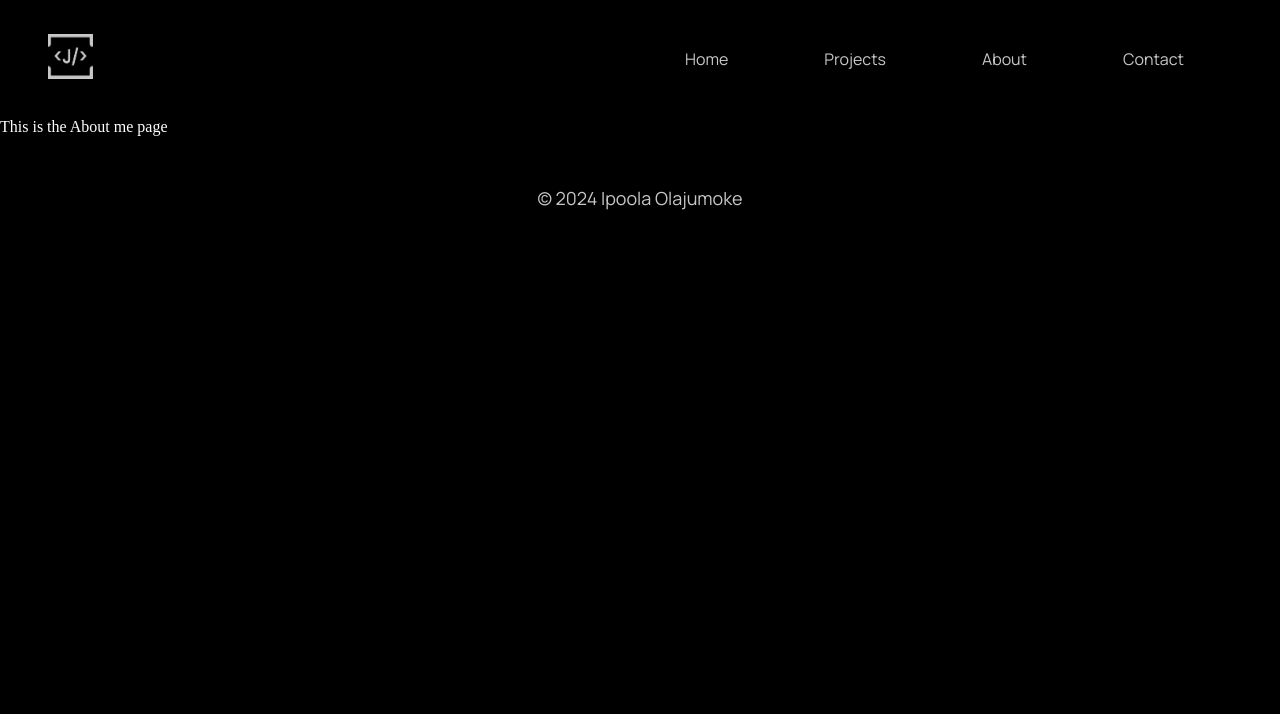
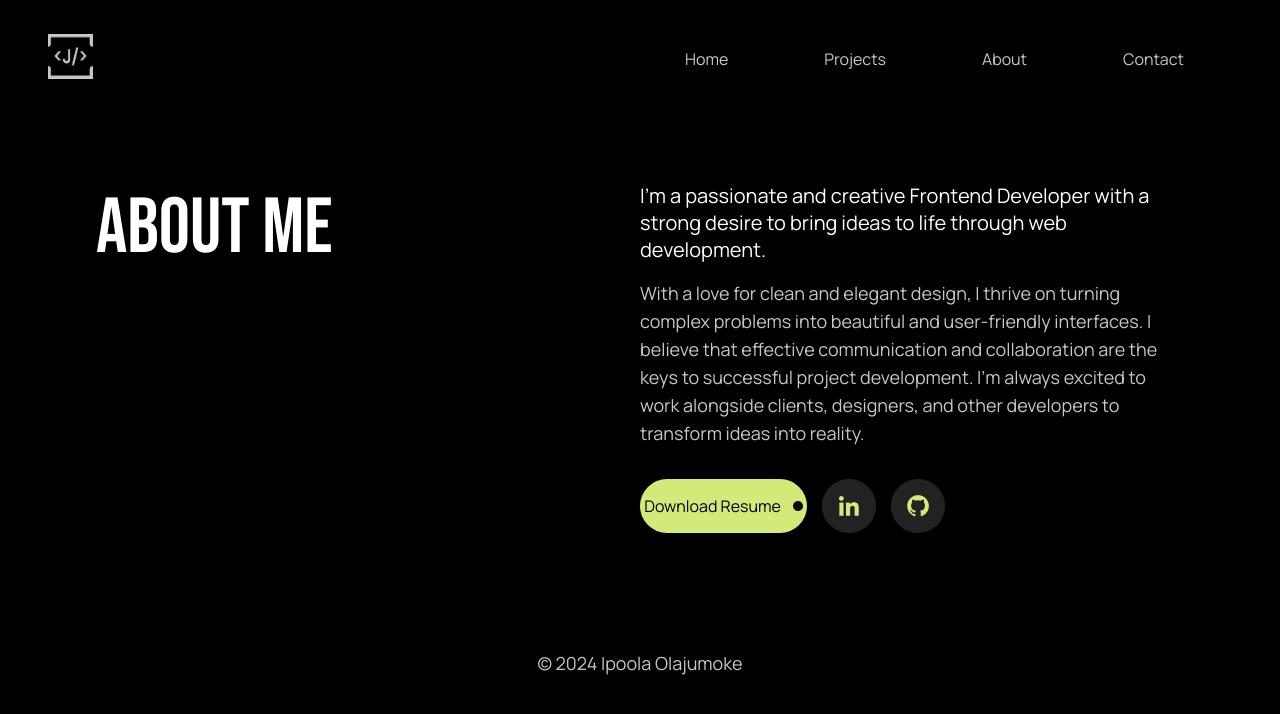
Before and after one commit to jummie-jk/Portfolio-new, a React (Create React App) app: page /about in a window 1280 px wide. Shown: the top 714 px of the page. Built offline with nearby package versions, Linux system fonts and the light colour scheme.

Commit message:
Worked on the about page

```diff
--- a/src/Components/ProjectsCard/projectCard.css
+++ b/src/Components/ProjectsCard/projectCard.css
@@ -34,6 +34,8 @@
 }
 .underline{
     border-bottom: 1px solid #D3E97A;
+    display: inline-block;
+    position: relative;
 }
 .flex a p {
     padding-right: 0.5rem;
--- a/src/Pages/aboutPage/aboutpage.css
+++ b/src/Pages/aboutPage/aboutpage.css
@@ -0,0 +1,13 @@
+.about-sectionn{
+        display: flex;
+        flex-wrap: nowrap;
+}
+.grid-item{
+    flex-basis: 100%;
+}
+@media screen and (max-width: 700px) {
+    .about-section{
+        display: flex;
+        flex-wrap: wrap;
+    }
+}
--- a/src/Pages/aboutPage/aboutpage.jsx
+++ b/src/Pages/aboutPage/aboutpage.jsx
@@ -1,10 +1,44 @@
-import { NavBar } from "../../Components/NavBar/navbar"
-
+import dot from '../../assets/dot.png'
+import linkedln from "../../assets/linkedIn.png"
+import github from "../../assets/github.png"
+import { Link } from "react-router-dom"
+import './aboutpage.css'
 export const AboutPage = () => {
     return(
         <div>
+              <section className="section ">
+                <div className="about-sectionn">
+                <div className="grid-item">
+                        <p className="header-text">About me</p>
+                    </div>
+                    <div className="grid-item">
+                        <p className="about-text">I'm a passionate and creative Frontend Developer with a strong desire to bring ideas to life through web development. </p>
+                        <p className="intro-mini">
+                        With a love for clean and elegant design, I thrive on turning complex problems into beautiful and user-friendly interfaces.
 
-          <p>This is the About me page</p>
+                        I believe that effective communication and collaboration are the keys to successful project development. I'm always excited to work alongside clients, designers, and other developers to transform ideas into reality.
+                        </p>
+                        <div className="home-contact-div">
+                        <div>
+                            <Link to='/contact'>
+                            <button class="contact-button">
+
+                             Download Resume
+                            <img src={dot} alt="Contact Icon" class="contact-icon"/>
+                        </button>
+                            </Link>
+
+                        </div>
+                        <div> <a href="https://www.linkedin.com/in/olajumokeipoola/" target="_blank"><img src={linkedln} alt="Icon" /></a></div>
+                        <div> <a href="https://github.com/jummie-jk" target="_blank"><img src={github} alt="Icon" /></a></div>
+                    </div>
+                    </div>
+                </div>
+                <div>
+
+                </div>
+
+           </section>
         </div>
     )
 }
--- a/src/Pages/contactPage/contactpage.jsx
+++ b/src/Pages/contactPage/contactpage.jsx
@@ -1,10 +1,38 @@
 import { NavBar } from "../../Components/NavBar/navbar"
+import { ContactForm } from "../../Components/Contact/contactPage"
+import twitterr from '../../assets/twitter.png'
+import githubb from '../../assets/githubb.png'
+import instagramm from '../../assets/instagram.png'
+import linkedlnn from '../../assets/linkedinnNew.png'
 
 export const ContactPage = () => {
     return(
         <div>
+            <section className="section">
+                <div className="contact-div">
+                    <div>
+                      <p className="header-text ">Let's Connect</p>
+                      <p className="intro-mini pb-1">Say hello at <span>jumokeipoola2019@gmail.com</span></p>
+                      <p className="intro-mini">For more information, here is my <span>resume</span></p>
+                      <div className="socials">
+                      <a href="https://www.linkedin.com/in/olajumokeipoola/" target="_blank">  <img src={linkedlnn} alt="icon" className="social-icon"/></a>
+                      <a href="https://github.com/jummie-jk"><img src={githubb} alt="icon" className="social-icon"/></a>
+                      <a href="https://twitter.com/Jummie_jk" target="_blank">
+                      <img src={twitterr} alt="icon" className="social-icon"/>
+                      </a>
+                       <a href="https://www.instagram.com/jummie_jk?igsh=cjVkenVhenY0OWMy" target="_blank">
+                       <img src={instagramm} alt="icon" className="social-icon"/>
+                       </a>
 
-          <p>This is the contact me page</p>
+                      </div>
+                    </div>
+                    <div>
+                        <form action="">
+                            <ContactForm/>
+                        </form>
+                    </div>
+                </div>
+           </section>
         </div>
     )
 }
--- a/src/Pages/homePage/homepage.css
+++ b/src/Pages/homePage/homepage.css
@@ -100,6 +100,8 @@
 }
 .underline{
     border-bottom: 1px solid #D3E97A;
+    display: inline-block;
+    position: relative;
 }
 .intro-mini span{
     color: #D3E97A;
@@ -110,6 +112,9 @@
     height: 32px;
     margin-right: 1rem;
     margin-top: 2rem;
+}
+.pb-1{
+    padding-bottom: 1rem;
 }
 
 
--- a/src/Pages/homePage/homepage.jsx
+++ b/src/Pages/homePage/homepage.jsx
@@ -14,6 +14,7 @@ import cryptous from '../../assets/cryptous-new.png'
 import dashboard from '../../assets/dashboard.png'
 import tasktracker from '../../assets/task-tracker.png'
 import { ContactForm } from "../../Components/Contact/contactPage"
+import arrow from "../../assets/arrow.png"
 
 export const HomePage = () => {
     return(
@@ -80,6 +81,10 @@ export const HomePage = () => {
                     projectlink = 'https://dashboardd-kit.vercel.app/'
                     githublink = 'https://github.com/jummie-jk/Dashboard'
                 />
+                <div className="flex underline">
+                    <a href="/all-projects">View all projects</a>
+                    <img src={arrow} alt="" />
+                </div>
             </div>
            </section>
            {/* About Section */}
@@ -106,7 +111,7 @@ export const HomePage = () => {
                 <div className="contact-div">
                     <div>
                       <p className="header-text">Let's Connect</p>
-                      <p className="intro-mini">Say hello at <span>jumokeipoola2019@gmail.com</span></p>
+                      <p className="intro-mini pb-1">Say hello at <span>jumokeipoola2019@gmail.com</span></p>
                       <p className="intro-mini">For more information, here is my <span>resume</span></p>
                       <div className="socials">
                       <a href="https://www.linkedin.com/in/olajumokeipoola/" target="_blank">  <img src={linkedlnn} alt="icon" className="social-icon"/></a>
--- a/src/Pages/projectsPage/projectsPage.jsx
+++ b/src/Pages/projectsPage/projectsPage.jsx
@@ -10,7 +10,7 @@ export const ProjectsPage = () => {
            <section className="section">
             <div>
                 <p className="header-text">All projects</p>
-                <p className="intro-mini ">Here are some of the selected projects that showcase my passion for <br/> front-end development.</p>
+                {/* <p className="intro-mini ">Here are some of the selected projects that showcase my passion for <br/> front-end development.</p> */}
             </div>
             <div>
                 <ProjectCard
```
